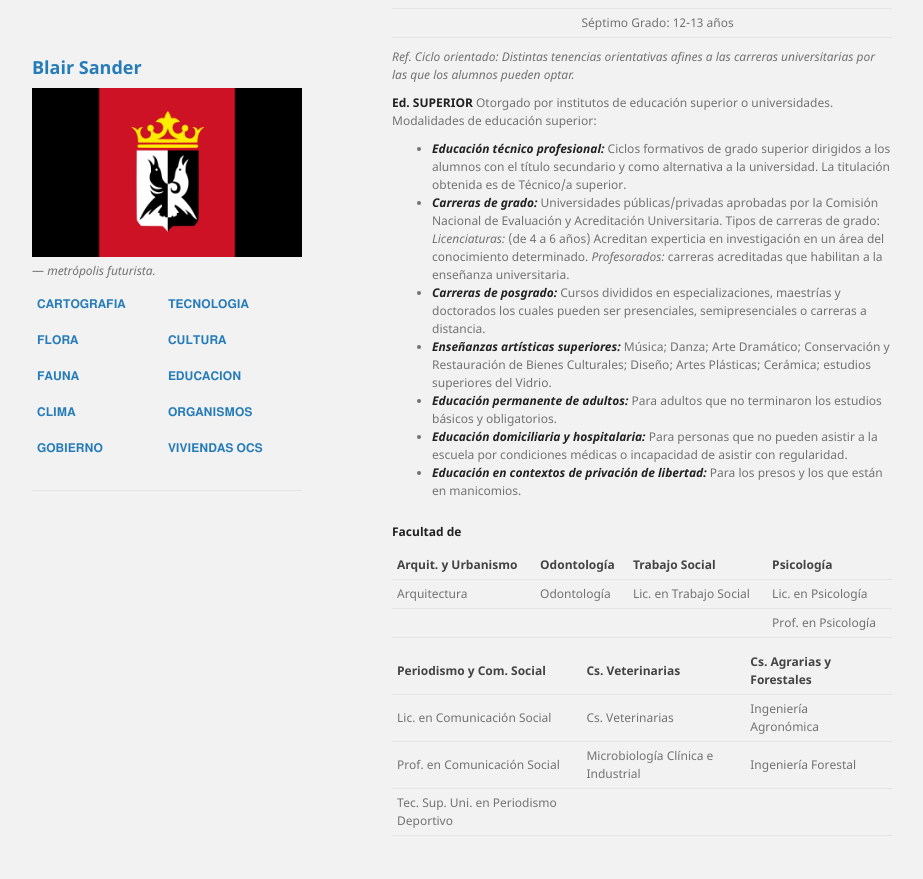
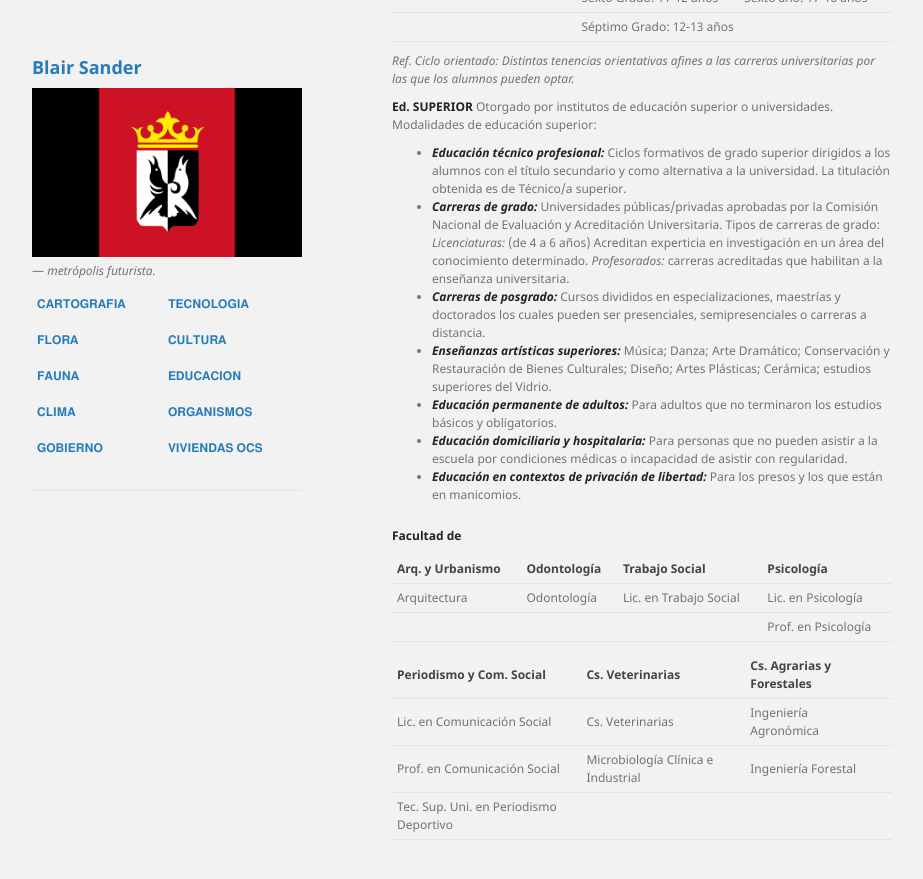
Before and after one commit to BlairSander/ciudad, a Jekyll site: the page built from educacion.md, in a window 1280 px wide and 900 px high, scrolled down 534 px. Shown: the top 879 px of the window, without its empty margins (178-1101 px from the left). Built offline with Jekyll 4.4.1, drawn with Linux system fonts in a browser that asks for light colours.

Commit message:
educacion.md

```diff
--- a/educacion.md
+++ b/educacion.md
@@ -5,8 +5,9 @@ layout: default
 <h2>Educación</h2>
 
 **Ministra de Educación:** Coral.
-<BR>
-<h3>NO-HUMANOS</h3>
+
+NO-HUMANOS
+==========
 
 **Ed. ESPECIAL**
 Tienen un sistema educativo diferente al de los humanos.
@@ -41,7 +42,7 @@ Tienen un sistema educativo diferente al de los humanos.
 <BR>
 **Facultad de**
 
-| Arquit. y Urbanismo | Odontología | Trabajo Social | Psicología |
+| Arq. y Urbanismo | Odontología | Trabajo Social | Psicología |
 |------|------|------|------|
 | Arquitectura | Odontología | Lic. en Trabajo Social | Lic. en Psicología |
 ||||Prof. en Psicología|
```
